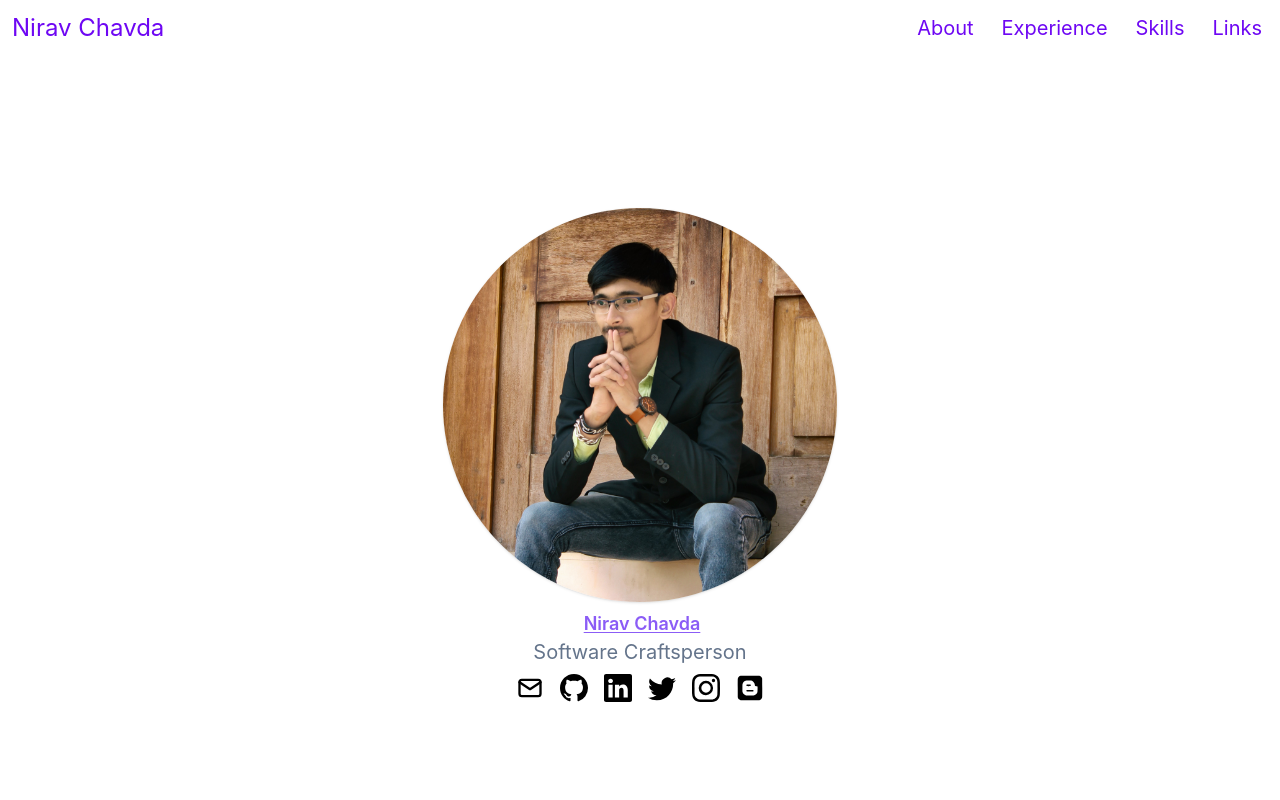
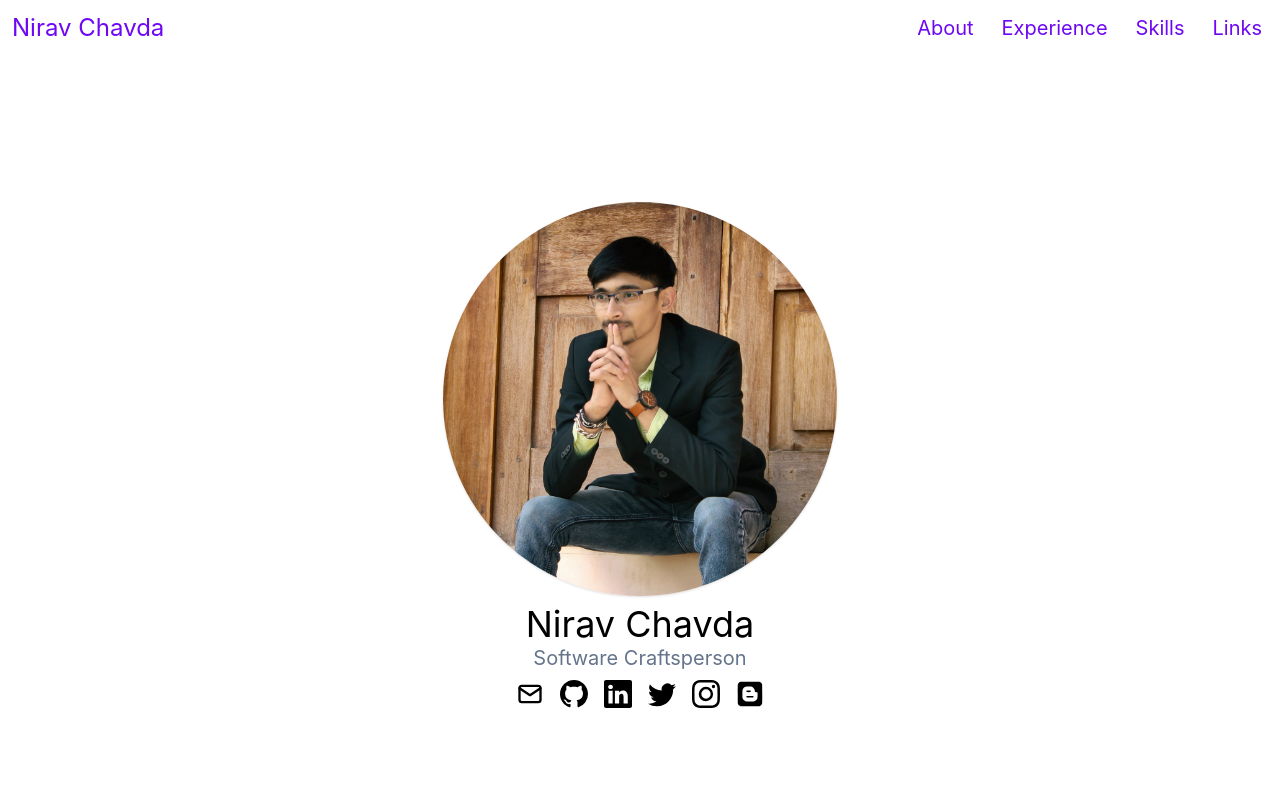
Before and after one commit to niravchavda99/niravchavda99.github.io, a React (Create React App) app: page / in a window 1280 px wide. Shown: the top 800 px of the page. Built offline with nearby package versions, Linux system fonts and the light colour scheme.

Commit message:
FIX: Fix Name on About page

```diff
--- a/src/app/about/About.scss
+++ b/src/app/about/About.scss
@@ -10,7 +10,7 @@
   @apply flex flex-col items-center;
 }
 
-.name {
+.about-name {
   @apply text-4xl mt-2;
 }
 
--- a/src/app/about/About.tsx
+++ b/src/app/about/About.tsx
@@ -17,7 +17,7 @@ const About = () => {
       </div>
     </div>
 
-    <div className={'name'}>Nirav Chavda</div>
+    <div className={'about-name'}>Nirav Chavda</div>
     <div className={'career'}>Software Craftsperson</div>
     <div className={'links'}>
       <SocialMediaLink platform={'mail'}><TbMail size={iconSize}/></SocialMediaLink>
```
